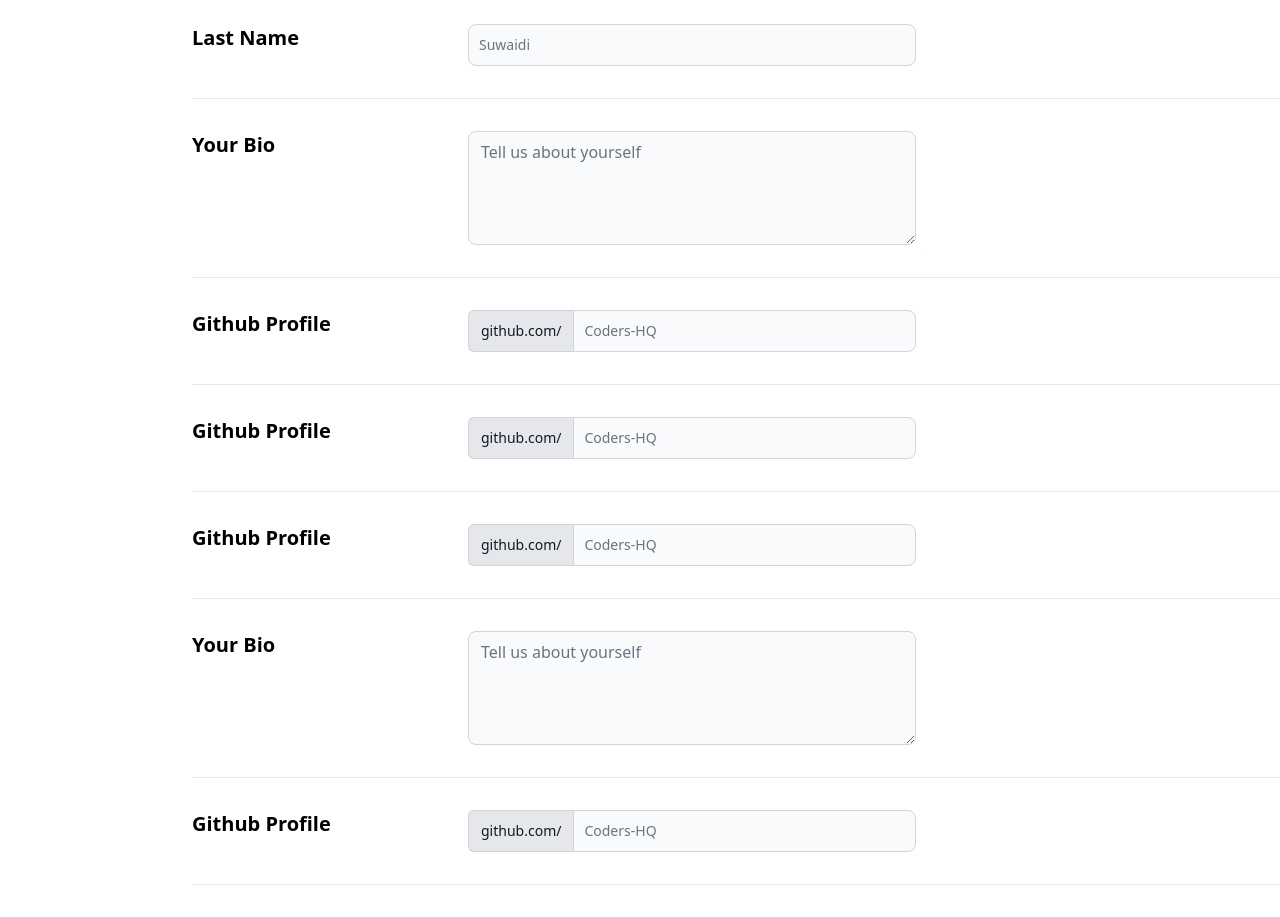
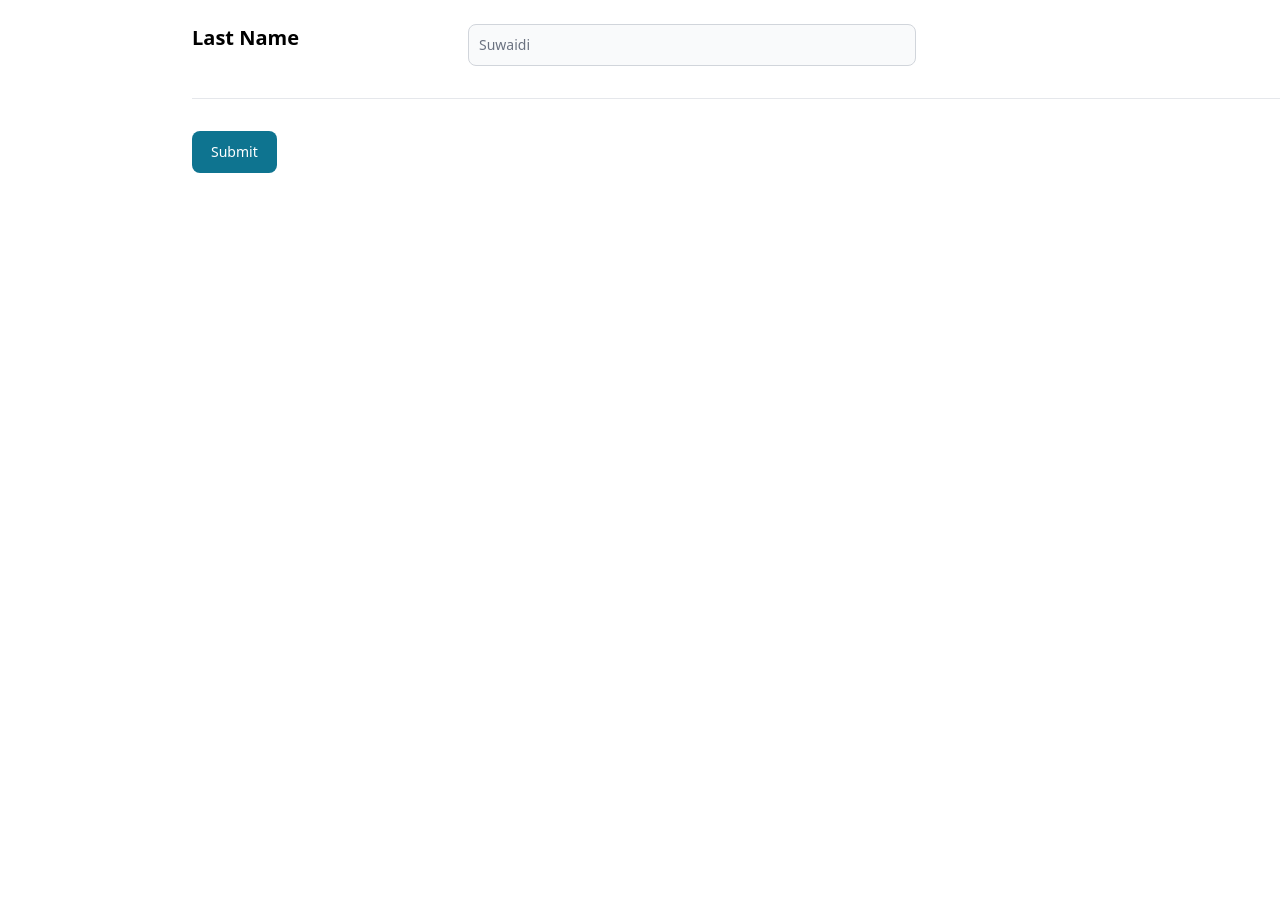
Before and after one commit to ralsuwaidi/chq-profile, a React (Create React App) app: page / in a window 1280 px wide. Shown: the part 740-1657 px from the top of the page. After the commit the page ends 913 px from the top, so only its background shows below. Built offline with nearby package versions, Linux system fonts and the light colour scheme.

Commit message:
form with func

```diff
--- a/src/components/Context/AuthProvider.js
+++ b/src/components/Context/AuthProvider.js
@@ -23,7 +23,7 @@ export const AuthProvider = (props) => {
 
   let editUser = async (e) => {
     e.preventDefault();
-    console.log("last name ", e.target.lastName.value);
+    console.log(">> ", e.target.firstName.value);
     let response = await fetch("http://192.168.0.141:8000/api/token/", {
       method: "POST",
       headers: {
--- a/src/pages/EditPage/EditForm.js
+++ b/src/pages/EditPage/EditForm.js
@@ -1,96 +1,34 @@
-import {
-  Avatar,
-  Checkbox,
-  Footer,
-  Label,
-  Textarea,
-  TextInput,
-} from "flowbite-react";
-import React from "react";
-import FormMain from "./FormMain";
+import { Avatar, Button, TextInput } from "flowbite-react";
+import React, { useContext } from "react";
+import AuthContext from "../../components/Context/AuthProvider";
+import EditRow from "./forms/EditRow";
+import FormMain from "./forms/FormMain";
 
 export default function EditForm() {
+  const postEdit = useContext(AuthContext);
+  let { editUser } = useContext(AuthContext);
+
   return (
-    <form>
+    <form onSubmit={editUser}>
       <div className="mt-5">
-       <FormMain/>
+        <FormMain />
 
         <EditRow label="Last Name">
           <TextInput
             id="lastName"
             type="text"
             placeholder="Suwaidi"
-            required={true}
           />
         </EditRow>
 
-        <EditRow label="Your Bio">
-          <Textarea
-            id="bio"
-            placeholder="Tell us about yourself"
-            required={true}
-            rows={4}
-          />
-        </EditRow>
-        <EditRow label="Github Profile">
-          <TextInput
-            id="github"
-            type="url"
-            placeholder="Coders-HQ"
-            addon="github.com/"
-          />
-        </EditRow>
-        <EditRow label="Github Profile">
-          <TextInput
-            id="github"
-            type="url"
-            placeholder="Coders-HQ"
-            addon="github.com/"
-          />
-        </EditRow>
-        <EditRow label="Github Profile">
-          <TextInput
-            id="github"
-            type="url"
-            placeholder="Coders-HQ"
-            addon="github.com/"
-          />
-        </EditRow>
-        <EditRow label="Your Bio">
-          <Textarea
-            id="bio"
-            placeholder="Tell us about yourself"
-            required={true}
-            rows={4}
-          />
-        </EditRow>
-        <EditRow label="Github Profile">
-          <TextInput
-            id="github"
-            type="url"
-            placeholder="Coders-HQ"
-            addon="github.com/"
-          />
-        </EditRow>
+
+        <Button type="submit">Submit</Button>
       </div>
     </form>
   );
 }
 
-export function EditRow(props) {
-  return (
-    <div className="my-5">
-      <div className={`grid grid-cols-8 gap-4  ${props.spacing}`}>
-        <div className="col-start-1 col-span-2">
-          <p className="text-xl font-semibold">{props.label}</p>
-          <p className="text-sm text-gray-500 ">{props.info}</p>
-        </div>
-        <div className="col-end-7 col-span-4 max-w-md">{props.children}</div>
-      </div>
-      <Footer.Divider />
-    </div>
-  );
-}
+
 
 export function Header(props) {
   return (
--- a/src/pages/EditPage/EditPage.js
+++ b/src/pages/EditPage/EditPage.js
@@ -2,6 +2,7 @@ import NavBar from "../../components/Navigation/NavBar";
 import NavColumns from "../../components/Navigation/NavColumn";
 import PageWrapper from "../PageWrapper/PageWrapper";
 import EditForm from "./EditForm";
+
 
 export default function EditPage() {
   return (
--- /dev/null
+++ b/src/pages/EditPage/forms/EditRow.js
@@ -0,0 +1,16 @@
+import { Footer } from "flowbite-react";
+
+export default function EditRow(props) {
+    return (
+      <div className="my-5">
+        <div className={`grid grid-cols-8 gap-4  ${props.spacing}`}>
+          <div className="col-start-1 col-span-2">
+            <p className="text-xl font-semibold">{props.label}</p>
+            <p className="text-sm text-gray-500 ">{props.info}</p>
+          </div>
+          <div className="col-end-7 col-span-4 max-w-md">{props.children}</div>
+        </div>
+        <Footer.Divider />
+      </div>
+    );
+  }
--- a/src/pages/EditPage/FormMain.js
+++ b/src/pages/EditPage/forms/FormMain.js
@@ -1,13 +1,11 @@
 import {
-    Avatar,
     Checkbox,
-    Footer,
     Label,
     Textarea,
     TextInput,
   } from "flowbite-react";
 import React from "react";
-import { EditRow } from "./EditForm";
+import EditRow from "./EditRow";
 
 export default function FormMain() {
     return (
@@ -48,7 +46,6 @@ export default function FormMain() {
             id="email"
             type="email"
             placeholder="name@codershq.ae"
-            required={true}
             helperText={
               <React.Fragment>We’ll never share your details</React.Fragment>
             }
@@ -63,7 +60,6 @@ export default function FormMain() {
             id="linkedin"
             type="text"
             placeholder="Linkedin"
-            required={true}
             addon="linkedin.com/in/"
           />
         </div>
@@ -76,7 +72,6 @@ export default function FormMain() {
             id="website"
             type="text"
             placeholder="website.com"
-            required={true}
             addon="https://"
           />
         </div>
```
